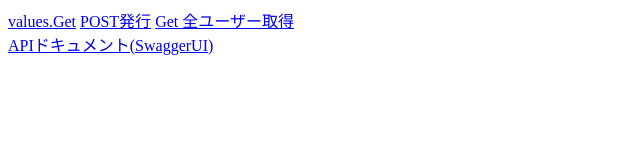
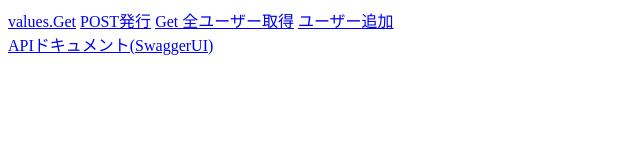
Before and after one commit to kazenetu/TinyServerClientFramework, a plain HTML site: page WebAPI/WebAPI/wwwroot/index.html in a window 1280 px wide. Shown: the whole page, without its empty margins (0-640 px from the left). Drawn offline with Linux system fonts and the light colour scheme.

Commit message:
ユーザー追加APIへのリンク追加

```diff
--- a/WebAPI/WebAPI/wwwroot/index.html
+++ b/WebAPI/WebAPI/wwwroot/index.html
@@ -9,6 +9,7 @@
     <a href="api/values?ID=test&Password=test">values.Get</a>
     <a href="#" onclick="postEvent(); return false;">POST発行</a>
     <a href="api/values/alluser">Get 全ユーザー取得</a>
+    <a href="api/values/adduser">ユーザー追加</a>
   </div>
 
   <div>
```
